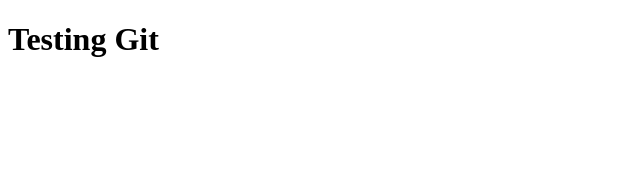
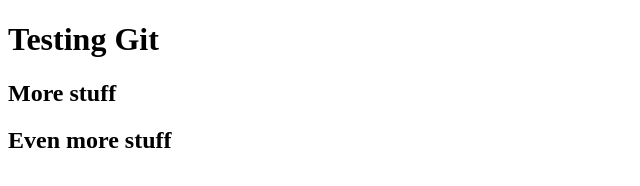
Before and after one commit to ZVirus1/first-project, a plain HTML site: page index.html in a window 1280 px wide. Shown: the whole page, without its empty margins (0-640 px from the left). Drawn offline with Linux system fonts and the light colour scheme.

Commit message:
Added more headings in the webpage

```diff
--- a/index.html
+++ b/index.html
@@ -7,5 +7,7 @@
 </head>
 <body>
     <h1>Testing Git</h1>
+    <h2>More stuff</h2>
+    <h2>Even more stuff</h2>
 </body>
 </html>
--- a/styles.css
+++ b/styles.css
@@ -1,4 +1,3 @@
 h1 {
     color: blue;
-    background-color:pink;
 }
```
